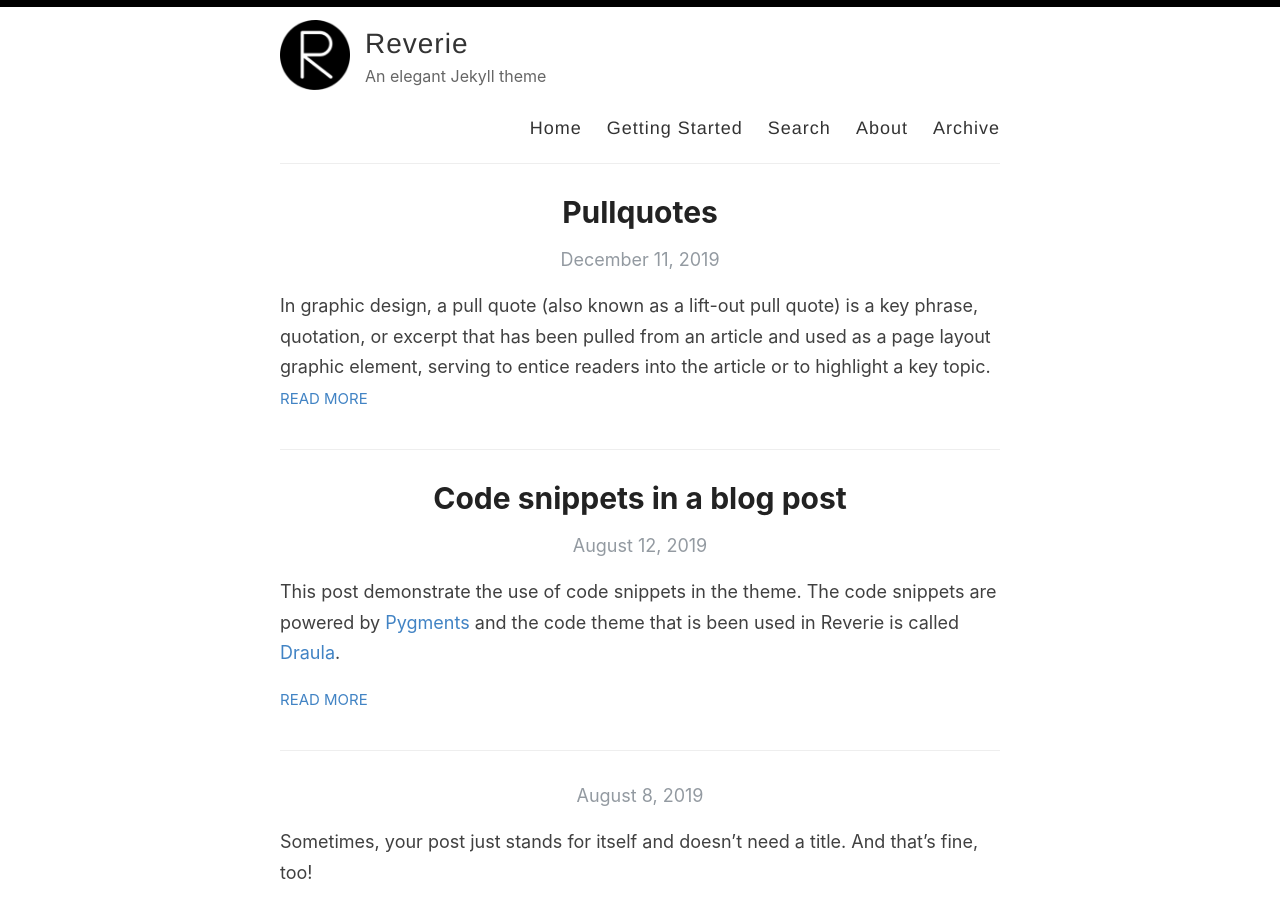
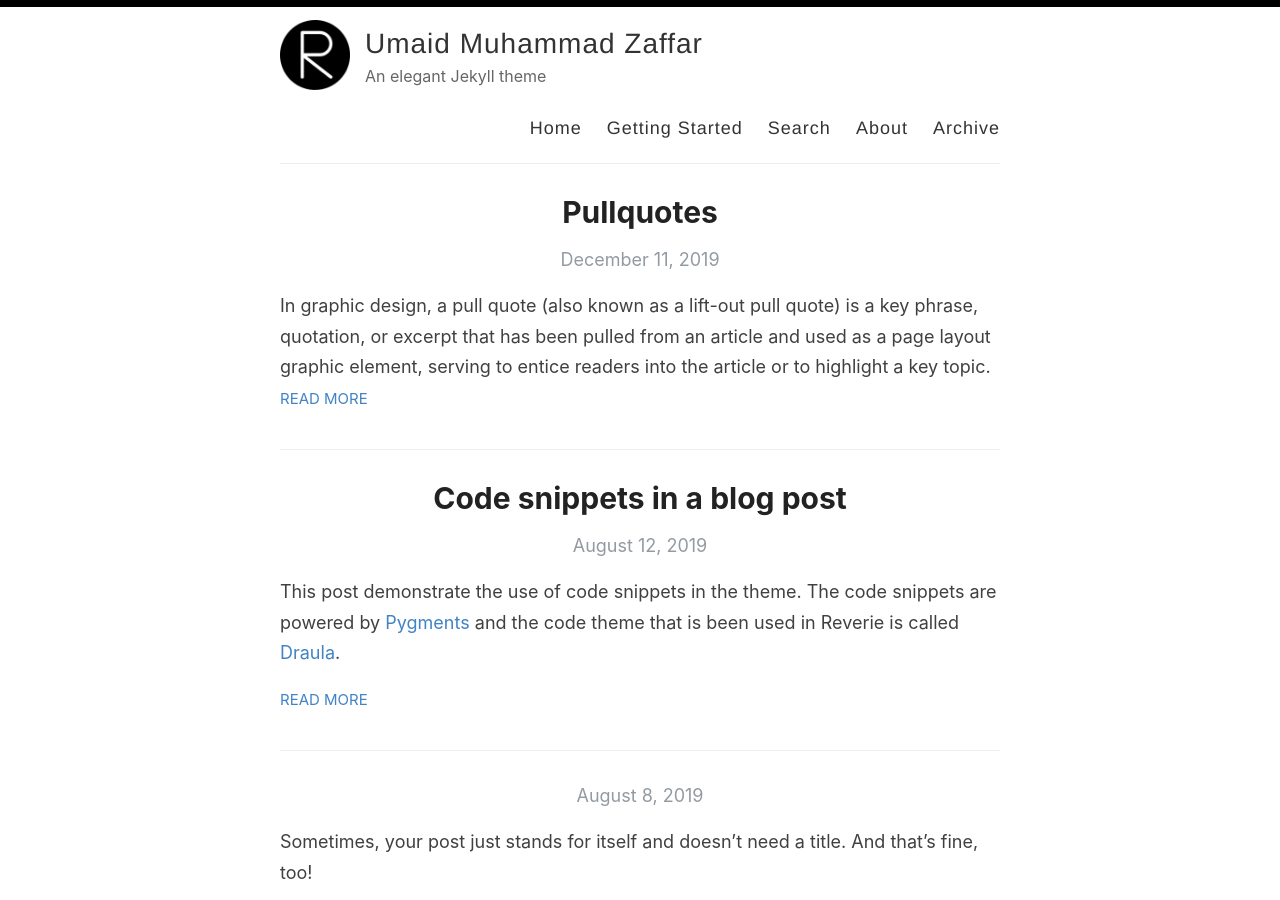
Before and after one commit to umaidmz/umaidmz.github.io, a Jekyll site: the page built from index.html, in a window 1280 px wide and 900 px high. Built offline with Jekyll 4.4.1, drawn with Linux system fonts in a browser that asks for light colours; the list of posts is cut into pages by our own code.

Commit message:
Update _config.yml

```diff
--- a/_config.yml
+++ b/_config.yml
@@ -3,7 +3,7 @@
 #
 
 # Name of your site (displayed in the header)
-name: Reverie
+name: Umaid Muhammad Zaffar
 
 # Name of the author
 author: Amit Merchant
@@ -48,14 +48,14 @@
 
 # Your website URL (e.g. http://amitmerchant1990.github.io or http://www.amitmerchant.com)
 # Used for Sitemap.xml and your RSS feed
-url: http://www.amitmerchant.com/reverie
-enforce_ssl: https://www.amitmerchant.com/reverie
+url: http://umaidmz.github.io
+enforce_ssl:
 
 # If you're hosting your site at a Project repository on GitHub pages
 # (http://yourusername.github.io/repository-name)
 # and NOT your User repository (http://yourusername.github.io)
 # then add in the baseurl here, like this: "/repository-name"
-baseurl: "/reverie"
+baseurl: "/"
 
 #
 # !! You don't need to change any of the configuration flags below !!
```
